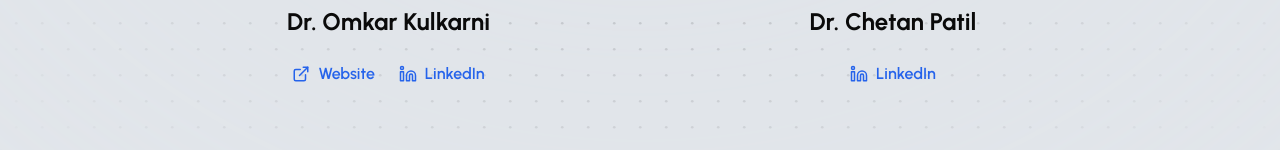
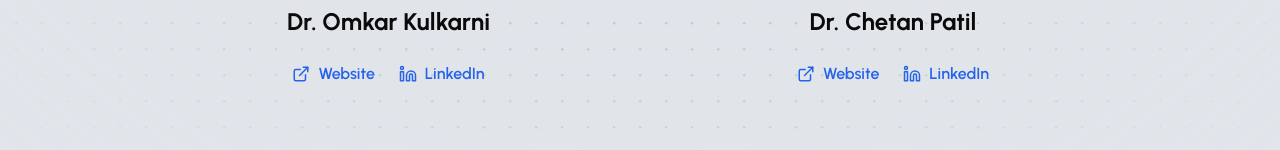
Before and after one commit to TanmayGadge/vegapod-website, a Next.js app: page /mentors in a window 1280 px wide. Shown: the part 957-1107 px from the top of the page. Built offline with nearby package versions, Linux system fonts and the light colour scheme; a web font is replaced by a local one.

Commit message:
mentors build fix

```diff
--- a/src/app/(layout)/mentors/page.jsx
+++ b/src/app/(layout)/mentors/page.jsx
@@ -91,7 +91,7 @@ const FacultyCard = () => {
             <Card
               image={"/chetan-patil.jpg"}
               name={"Dr. Chetan Patil"}
-              // website={"https://kakandikar.in/"}
+              website={"#"}
               // role={
               //   "Lorem ipsum dolor sit amet, consectetur adipiscing elit. Praesent convallis elit condimentum, pharetra tortor quis, faucibus ante. Ut eget purus sagittis lacus tempor lacinia."
               // }
@@ -129,7 +129,7 @@ const Card = ({ image, name, role, website, linkedIn, className }) => {
       <div className="flex gap-6 font-semibold ">
         {website ? (
           <Link
-            href={website}
+            href={website || "#"}
             className="flex  items-center gap-2 text-blue-600"
           >
             <ExternalLink size={18} />
```
